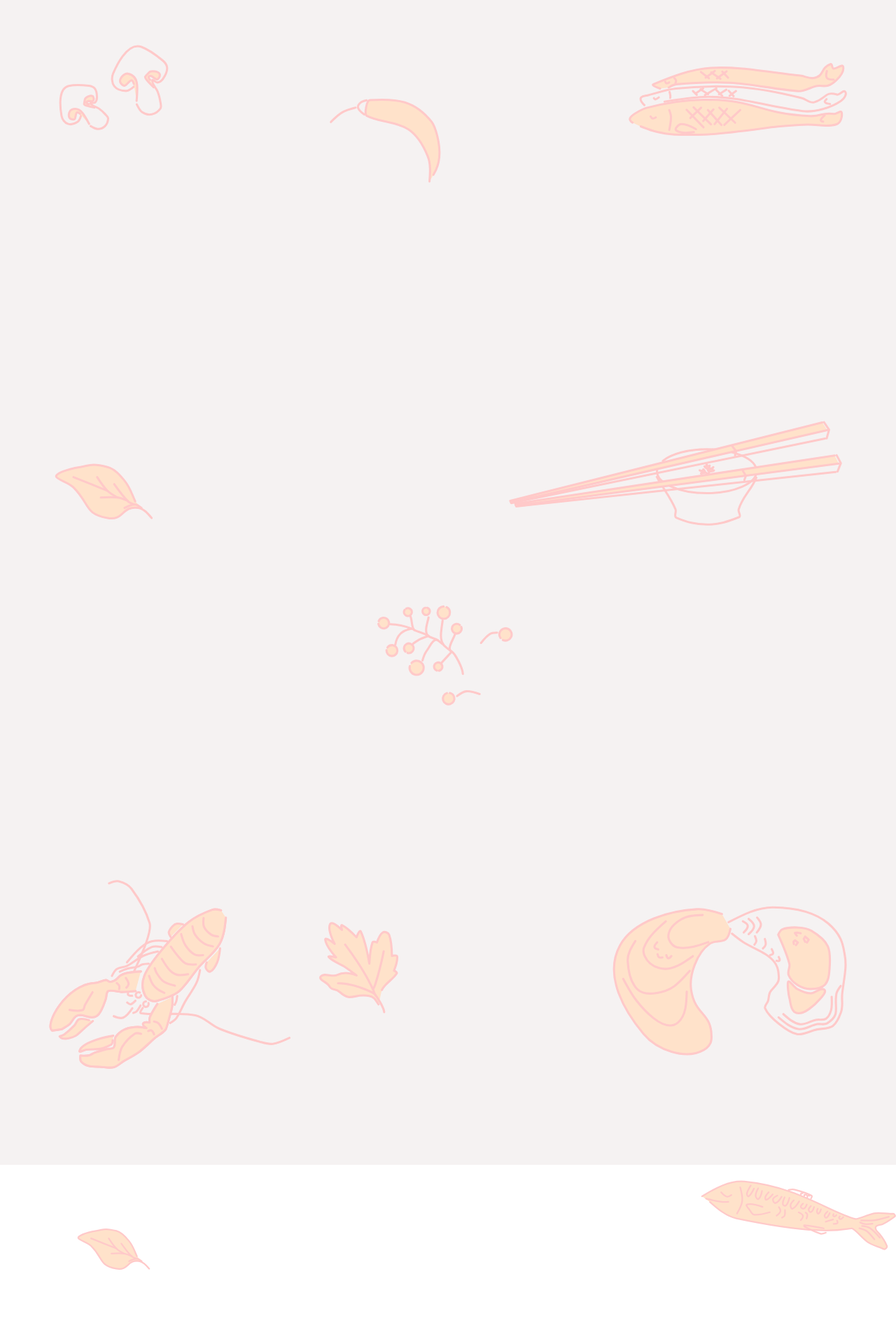
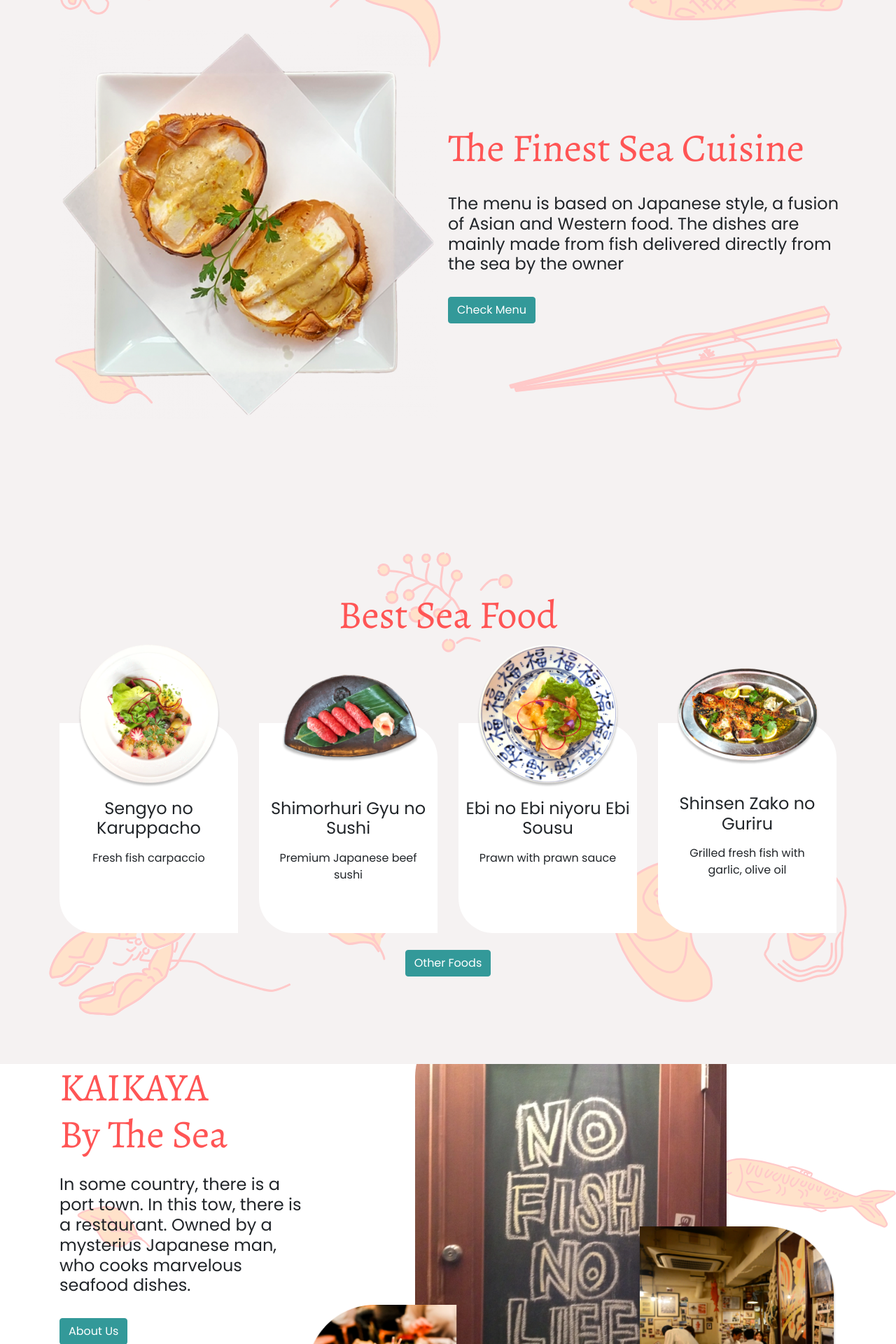
Before and after one commit to pikselan/react-restaurant, a React (Create React App) app: page / in a window 1280 px wide. Shown: the part 880-2800 px from the top of the page at 70% size. Built offline with nearby package versions, Linux system fonts and the light colour scheme; the HTML template or start-up script is replaced by a standard one.

Commit message:
config list item landing

```diff
--- a/src/App.js
+++ b/src/App.js
@@ -79,14 +79,6 @@
                   Contact
                 </Link>
               </li>
-              <li className="nav-item d-block d-md-none">
-                <Link
-                  to={`/`}
-                  className="nav-link text-primary font-weight-bold"
-                >
-                  Book a Table
-                </Link>
-              </li>
             </ul>
           </div>
           <Link to={`/`} className="btn btn-primary d-none d-md-block">
@@ -96,12 +88,13 @@
         <div className="hero row">
           <div className="hero-text col-12 col-md-8 col-lg-6">
             <div
-              className="hero-title"
+              className="hero-bg"
               style={{
-                background: `url(${HeroBg}) no-repeat`,
+                background: `url(${HeroBg}) no-repeat center`,
                 backgroundSize: "100% auto",
               }}
             >
+              <div className="hero-title">
                 <h1 className="hero-h1 h2 text-primary font-weight-bold d-sm-block d-lg-none">
                   “Treasure Every Encounter, For It Will Never Recur.”
                 </h1>
@@ -109,21 +102,22 @@
                   “Treasure Every Encounter, For It Will Never Recur.”
                 </h1>
                 <h2 className="mt-4 h6 d-sm-block d-lg-none">
-                You are “by the ocean” wherever you are, For Japan is surrounded
-                by the ocean. Fish caught in the morning is on the table in the
-                evening.
+                  You are “by the ocean” wherever you are, For Japan is
+                  surrounded by the ocean. Fish caught in the morning is on the
+                  table in the evening.
                 </h2>
                 <h2 className="mt-4 h2 d-none d-lg-block">
-                You are “by the ocean” wherever you are, For Japan is surrounded
-                by the ocean. Fish caught in the morning is on the table in the
-                evening.
+                  You are “by the ocean” wherever you are, For Japan is
+                  surrounded by the ocean. Fish caught in the morning is on the
+                  table in the evening.
                 </h2>
                 <Link to={`/`} className="btn btn-primary d-md-none mr-3 mt-4">
                   Book a Table
                 </Link>
-              <Link tp={`/`} className="btn btn-info mt-4">
+                <Link tp={`/`} className="btn btn-info mt-4 mr-auto">
                   Our Menu
                 </Link>
+              </div>
             </div>
             <div className="hero-icon row position-absolute w-100">
               <Link to={`/`}>
@@ -156,8 +150,8 @@
               </Link>
             </div>
           </div>
-          <div className="hero-image col-12 col-md-4 col-lg-6">
-            {/* <div className="plate-under mx-auto">
+          <div className="hero-image col-12 col-md-4 col-lg-6 d-none d-md-block">
+            <div className="plate-under mx-auto">
               <img
                 style={{ maxHeight: "806px", height: "84vh" }}
                 src={PlateUnder}
@@ -176,7 +170,7 @@
                 src={Plate1}
                 alt="Food 1"
               />
-            </div> */}
+            </div>
           </div>
         </div>
       </header>
@@ -184,30 +178,155 @@
         <section
           className="item-menu container v-max"
           style={{
-            background: `url(${MenuBg}) no-repeat`,
+            background: `url(${MenuBg}) no-repeat center`,
             backgroundSize: "100% auto",
           }}
-        ></section>
+        >
+          <div className="row h-100">
+            <div className="col-md-6 middle">
+              <img src={MenuFirst} alt="Menu" className="w-100" />
+            </div>
+            <div className="col-md-6 middle">
+              <div className="row">
+                <h1 className="item-menu-title h3 text-primary d-sm-block d-lg-none">
+                  The Finest Sea Cuisine
+                </h1>
+                <h1 className="item-menu-title display-4 text-primary d-none d-lg-block">
+                  The Finest Sea Cuisine
+                </h1>
+                <h2 className="h6 mt-4 text-gray d-sm-block d-lg-none">
+                  The menu is based on Japanese style, a fusion of Asian and
+                  Western food. The dishes are mainly made from fish delivered
+                  directly from the sea by the owner
+                </h2>
+                <h2 className="h4 mt-4 text-gray d-none d-lg-block">
+                  The menu is based on Japanese style, a fusion of Asian and
+                  Western food. The dishes are mainly made from fish delivered
+                  directly from the sea by the owner
+                </h2>
+                <button className="btn btn-info mt-4">Check Menu</button>
+              </div>
+            </div>
+          </div>
+        </section>
         <section
           className="item-list container v-max"
           style={{
-            background: `url(${ListBg}) no-repeat`,
+            background: `url(${ListBg}) no-repeat center`,
             backgroundSize: "100% auto",
           }}
-        ></section>
+        >
+          <div className="h-100 middle">
+            <div className="row text-center">
+              <div className="col-12">
+                <h1 className="h-3 text-primary d-sm-block d-lg-none">
+                  Best Sea Food
+                </h1>
+                <h1 className="display-4 text-primary d-none d-lg-block">
+                  Best Sea Food
+                </h1>
+              </div>
+              <div className="col-6 col-lg-3">
+                <div className="card">
+                  <img className="card-img-top mx-auto" src={Food1} alt="" />
+                  <h4 className="card-title">Sengyo no Karuppacho</h4>
+                  <div className="card-body">
+                    <p className="card-text">Fresh fish carpaccio</p>
+                  </div>
+                </div>
+              </div>
+              <div className="col-6 col-lg-3">
+                <div className="card">
+                  <img className="card-img-top mx-auto" src={Food2} alt="" />
+                  <h4 className="card-title">Shimorhuri Gyu no Sushi</h4>
+                  <div className="card-body">
+                    <p className="card-text">Premium Japanese beef sushi</p>
+                  </div>
+                </div>
+              </div>
+              <div className="col-6 col-lg-3">
+                <div className="card">
+                  <img className="card-img-top mx-auto" src={Food3} alt="" />
+                  <h4 className="card-title">Ebi no Ebi niyoru Ebi Sousu</h4>
+                  <div className="card-body">
+                    <p className="card-text">Prawn with prawn sauce</p>
+                  </div>
+                </div>
+              </div>
+              <div className="col-6 col-lg-3">
+                <div className="card">
+                  <img className="card-img-top mx-auto" src={Food4} alt="" />
+                  <h4 className="card-title">Shinsen Zako no Guriru</h4>
+                  <div className="card-body">
+                    <p className="card-text">
+                      Grilled fresh fish with garlic, olive oil
+                    </p>
+                  </div>
+                </div>
+              </div>
+              <div className="col-12">
+                <button className="btn btn-info mt-4">Other Foods</button>
+              </div>
+            </div>
+          </div>
+        </section>
       </section>
       <section
         className="about container-fluid"
         style={{
-          background: `url(${AboutBg}) no-repeat`,
+          background: `url(${AboutBg}) no-repeat center`,
           backgroundSize: "100% auto",
         }}
-      ></section>
+      >
+        <div className="about-margin container">
+          <div className="row">
+            <div className="col-md-4">
+              <h1 className="h3 text-primary d-sm-block d-lg-none">
+                KAIKAYA <br />
+                By The Sea
+              </h1>
+              <h1 className="display-4 text-primary d-none d-lg-block">
+                KAIKAYA <br />
+                By The Sea
+              </h1>
+              <h2 className="h6 mt-4 text-gray d-sm-block d-lg-none">
+                In some country, there is a port town. In this tow, there is a
+                restaurant. Owned by a mysterius Japanese man, who cooks
+                marvelous seafood dishes.
+              </h2>
+              <h2 className="h4 mt-4 text-gray d-none d-lg-block">
+                In some country, there is a port town. In this tow, there is a
+                restaurant. Owned by a mysterius Japanese man, who cooks
+                marvelous seafood dishes.
+              </h2>
+              <button className="btn btn-info mt-4">About Us</button>
+            </div>
+            <div className="col-md-8 row">
+              <div className="about-2 mx-auto">
+                <img style={{ maxHeight: "725px" }} src={About2} alt="About2" />
+              </div>
+
+              <img
+                className="about-1 position-absolute"
+                style={{ maxHeight: "221px" }}
+                src={About1}
+                alt="About1"
+              />
+              <img
+                className="about-3 position-absolute"
+                style={{ maxHeight: "285px" }}
+                src={About3}
+                alt="About3"
+              />
+            </div>
+          </div>
+        </div>
+      </section>
       <section className="container-fluid v-max">
         <section
           className="review container border-bottom text-center mt-5 pt-5"
           style={{
-            background: `url(${ReviewBg}) no-repeat`,
+            background: `url(${ReviewBg}) no-repeat center`,
             backgroundSize: "100% auto",
           }}
         ></section>
--- a/src/assets/scss/styles.scss
+++ b/src/assets/scss/styles.scss
@@ -75,10 +75,15 @@
 .hero {
   .hero-text {
     height: 83vh;
-    .hero-title {
+    .hero-bg {
       height: 72vh;
-      .hero-h1 {
-        padding-top: 4vw;
+      display: flex;
+      justify-content: center;
+      align-items: center;
+      .hero-title {
+        .hero-h1 {
+          line-height: 100%;
+        }
       }
     }
     .hero-icon {
@@ -107,8 +112,10 @@
 .content-base {
   margin-top: -15vh;
   padding-top: 15vh;
-  .item-menu {
-    margin-top: 9rem;
+  .middle {
+    display: flex;
+    justify-content: center;
+    align-items: center;
   }
   .item-list {
     .row {
@@ -122,6 +129,10 @@
         }
         h4 {
           margin-top: 1rem;
+        }
+        .card-img-top {
+          height: auto;
+          width: 80%;
         }
         .card-body {
           margin-top: -1rem;
```
Lines whose indentation alone changed are shown as unchanged.
